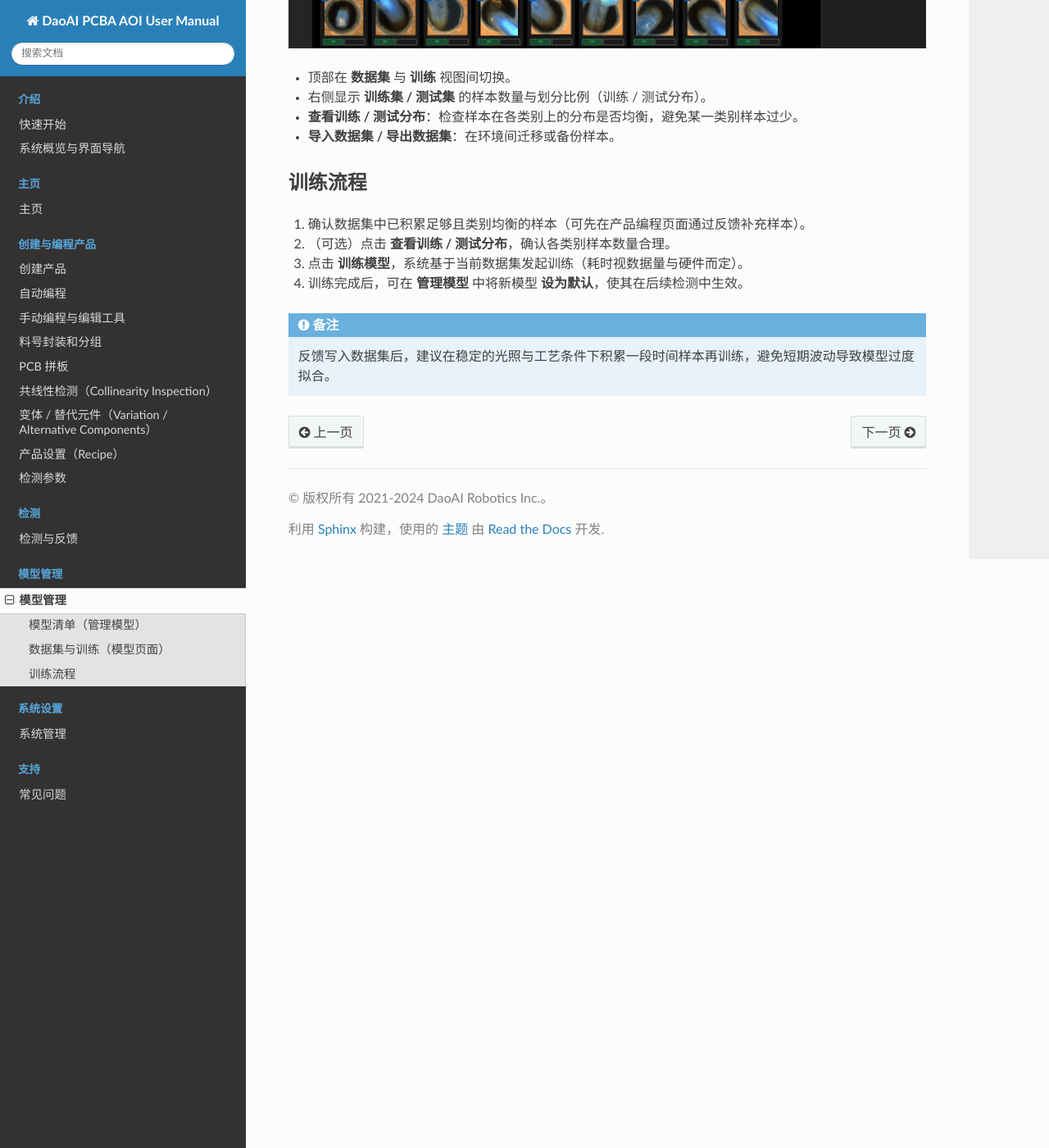
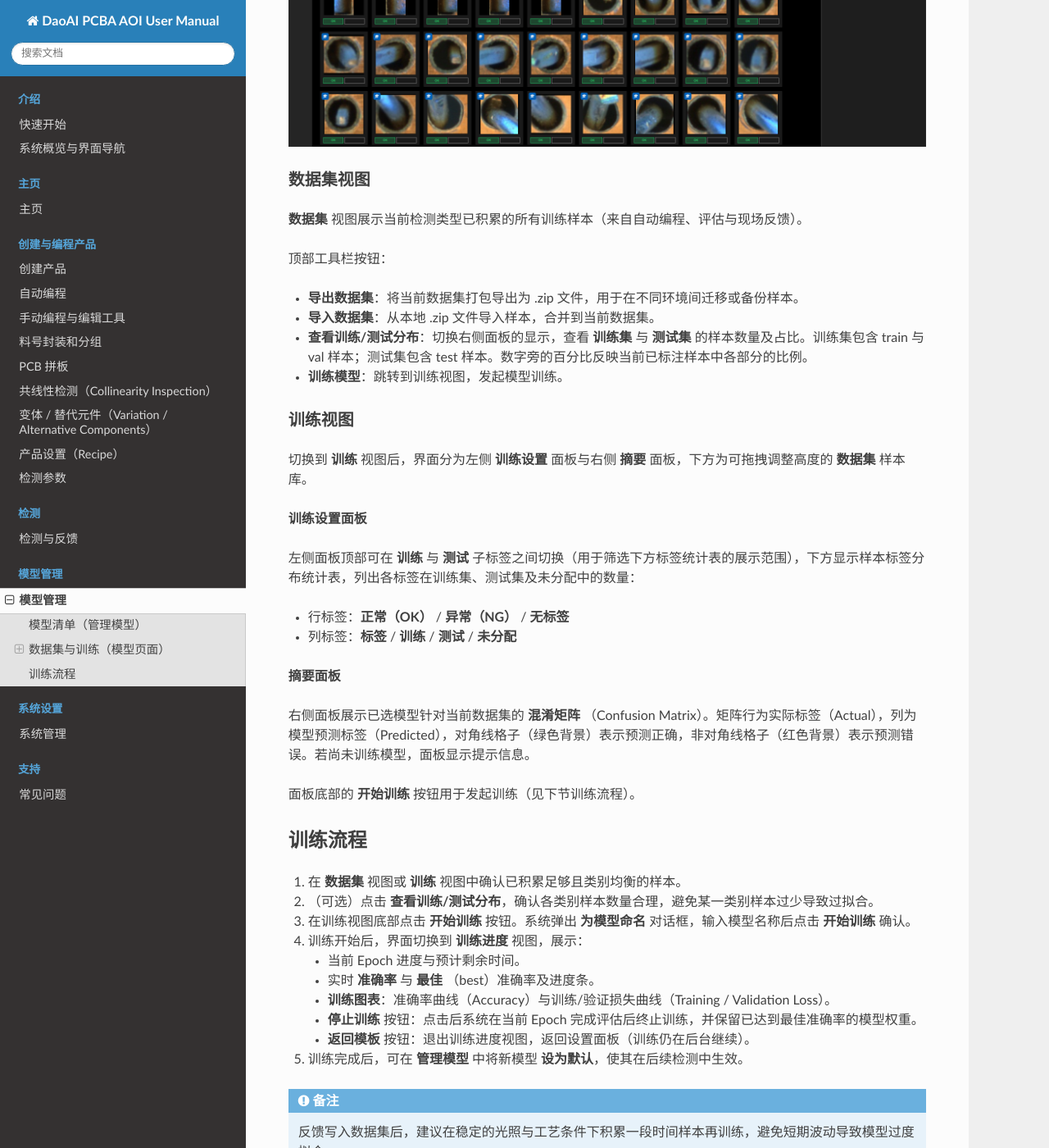
Before and after one commit to DaoAI-Robotics-Inc/daoai_pcb_aoi_user_manual, a Sphinx documentation site: the page built from docs/source/complete_user_guide/system_management/models.rst, in a window 1280 px wide and 1400 px high, scrolled down 1631 px. Shown: the whole window at 82% size. Built offline with Sphinx 7.4.7 and the Read the Docs theme 3.1.0, drawn with Linux system fonts in a browser that asks for light colours; some of the changed text lies outside the part shown.

Commit message:
docs(audit): complete models page coverage

```diff
--- a/docs/source/complete_user_guide/system_management/models.rst
+++ b/docs/source/complete_user_guide/system_management/models.rst
@@ -6,7 +6,7 @@
 模型有两个入口：
 
 - **设置 → 管理模型**：模型清单与生命周期操作（设为默认、重命名、导出、删除等）。
-- **模型页面（Models）**：以数据集为中心的视图，用于查看训练样本、训练 / 测试分布并发起训练。
+- **模型页面（Models）**：以数据集为中心的视图，用于标注训练样本、查看训练/测试分布并发起训练。
 
 模型清单（管理模型）
 -----------------------
@@ -20,33 +20,78 @@
 常用操作：
 
 - **上传模型**：导入外部训练好的模型文件。
-- **训练模型**：基于当前数据集发起一次训练。
+- **训练模型**：跳转到模型页面，基于当前数据集发起一次训练。
 - **设为默认**：将某模型设为对应检测类型的默认推理模型。
-- **重命名 / 导出 / 删除**：对模型条目进行管理。
-- **导出数据集 / 导入数据集**：在不同环境间迁移训练样本。
+- **重命名**：修改模型条目的显示名称。
+- **导出...**：将模型文件导出到本地。
+- **删除**：从系统中移除该模型。
+- **导入数据集 / 导出数据集**：在不同环境间迁移训练样本。
 - **重置初始图片**：将数据集恢复到初始样本集合。
 
 数据集与训练（模型页面）
 ---------------------------
 
-模型页面以 **数据集** 为中心，展示当前检测类型已积累的训练样本（来自自动编程、评估与现场反馈）。
+模型页面位于导航栏 **Models**，左侧图标栏提供两个视图切换：
+
+- **数据集**：查看、标注和管理训练样本。
+- **训练**：配置训练参数、发起训练并查看训练结果。
 
 .. image:: images/models_page.png
    :scale: 60%
    :alt: 模型数据集与训练界面示意
 
-- 顶部在 **数据集** 与 **训练** 视图间切换。
-- 右侧显示 **训练集 / 测试集** 的样本数量与划分比例（训练 / 测试分布）。
-- **查看训练 / 测试分布**：检查样本在各类别上的分布是否均衡，避免某一类别样本过少。
-- **导入数据集 / 导出数据集**：在环境间迁移或备份样本。
+数据集视图
+~~~~~~~~~~~
+
+**数据集** 视图展示当前检测类型已积累的所有训练样本（来自自动编程、评估与现场反馈）。
+
+顶部工具栏按钮：
+
+- **导出数据集**：将当前数据集打包导出为 .zip 文件，用于在不同环境间迁移或备份样本。
+- **导入数据集**：从本地 .zip 文件导入样本，合并到当前数据集。
+- **查看训练/测试分布**：切换右侧面板的显示，查看 **训练集** 与 **测试集** 的样本数量及占比。训练集包含 train 与 val 样本；测试集包含 test 样本。数字旁的百分比反映当前已标注样本中各部分的比例。
+- **训练模型**：跳转到训练视图，发起模型训练。
+
+.. screenshot-todo: images/models_dataset_page.png — 数据集视图，展示图像库、右侧训练/测试分布面板及顶部按钮
+
+训练视图
+~~~~~~~~~
+
+切换到 **训练** 视图后，界面分为左侧 **训练设置** 面板与右侧 **摘要** 面板，下方为可拖拽调整高度的 **数据集** 样本库。
+
+**训练设置面板**
+
+左侧面板顶部可在 **训练** 与 **测试** 子标签之间切换（用于筛选下方标签统计表的展示范围），下方显示样本标签分布统计表，列出各标签在训练集、测试集及未分配中的数量：
+
+- 行标签：**正常（OK）** / **异常（NG）** / **无标签**
+- 列标签：**标签** / **训练** / **测试** / **未分配**
+
+**摘要面板**
+
+右侧面板展示已选模型针对当前数据集的 **混淆矩阵** （Confusion Matrix）。矩阵行为实际标签（Actual），列为模型预测标签（Predicted），对角线格子（绿色背景）表示预测正确，非对角线格子（红色背景）表示预测错误。若尚未训练模型，面板显示提示信息。
+
+面板底部的 **开始训练** 按钮用于发起训练（见下节训练流程）。
+
+.. screenshot-todo: images/models_train_page.png — 训练视图，展示左侧训练设置面板（标签统计表）、右侧摘要面板（混淆矩阵）及底部开始训练按钮
 
 训练流程
 -----------------
 
-1. 确认数据集中已积累足够且类别均衡的样本（可先在产品编程页面通过反馈补充样本）。
-2. （可选）点击 **查看训练 / 测试分布**，确认各类别样本数量合理。
-3. 点击 **训练模型**，系统基于当前数据集发起训练（耗时视数据量与硬件而定）。
-4. 训练完成后，可在 **管理模型** 中将新模型 **设为默认**，使其在后续检测中生效。
+1. 在 **数据集** 视图或 **训练** 视图中确认已积累足够且类别均衡的样本。
+2. （可选）点击 **查看训练/测试分布**，确认各类别样本数量合理，避免某一类别样本过少导致过拟合。
+3. 在训练视图底部点击 **开始训练** 按钮。系统弹出 **为模型命名** 对话框，输入模型名称后点击 **开始训练** 确认。
+4. 训练开始后，界面切换到 **训练进度** 视图，展示：
+
+   - 当前 Epoch 进度与预计剩余时间。
+   - 实时 **准确率** 与 **最佳** （best）准确率及进度条。
+   - **训练图表**：准确率曲线（Accuracy）与训练/验证损失曲线（Training / Validation Loss）。
+   - **停止训练** 按钮：点击后系统在当前 Epoch 完成评估后终止训练，并保留已达到最佳准确率的模型权重。
+   - **返回模板** 按钮：退出训练进度视图，返回设置面板（训练仍在后台继续）。
+
+5. 训练完成后，可在 **管理模型** 中将新模型 **设为默认**，使其在后续检测中生效。
 
 .. note::
    反馈写入数据集后，建议在稳定的光照与工艺条件下积累一段时间样本再训练，避免短期波动导致模型过度拟合。
+
+.. note::
+   训练完成后，当前运行的检测会话不会自动切换到新模型。需在 **管理模型** 中执行 **设为默认** 并重新启动检测会话，新模型方可生效。
```
